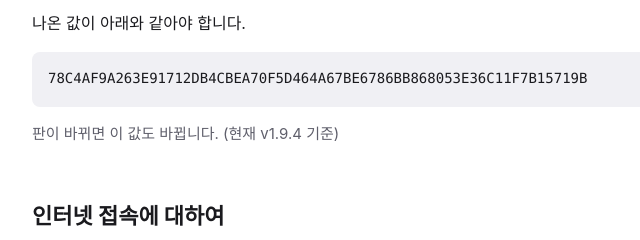
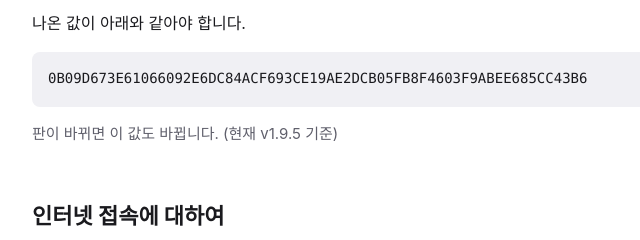
Before and after one commit to Gobong-Choi/onestepcapture, a plain HTML site: page index.html in a window 1280 px wide. Shown: the part 1737-1977 px from the top of the page, 248-888 px from the left. Drawn offline with Linux system fonts and the light colour scheme.

Commit message:
안내 페이지 갱신 (v1.9.5)

```diff
--- a/index.html
+++ b/index.html
@@ -66,7 +66,7 @@
     <p class="tag">광고, 로그인, 계정, 사용 정보 수집이 전혀 없는<br>Windows 화면 캡처 도구</p>
     <a class="dl" href="https://github.com/Gobong-Choi/onestepcapture/releases/latest/download/OneStepCapture-Setup.zip">다운로드</a>
     <p class="meta">
-      <span id="ver">v1.9.4</span> &middot; 약 74KB &middot; Windows 10 / 11<br>
+      <span id="ver">v1.9.5</span> &middot; 약 74KB &middot; Windows 10 / 11<br>
       <a href="https://github.com/Gobong-Choi/onestepcapture/releases/latest">이전 판·변경 내용 보기</a>
     </p>
   </div>
@@ -116,8 +116,8 @@
   <p>ZIP 파일이 있는 폴더에서 명령 프롬프트를 열고:</p>
   <pre><code>certutil -hashfile OneStepCapture-Setup.zip SHA256</code></pre>
   <p>나온 값이 아래와 같아야 합니다.</p>
-  <pre><code id="hash">78C4AF9A263E91712DB4CBEA70F5D464A67BE6786BB868053E36C11F7B15719B</code></pre>
-  <p class="note">판이 바뀌면 이 값도 바뀝니다. (현재 <span id="ver2">v1.9.4</span> 기준)</p>
+  <pre><code id="hash">0B09D673E61066092E6DC84ACF693CE19AE2DCB05FB8F4603F9ABEE685CC43B6</code></pre>
+  <p class="note">판이 바뀌면 이 값도 바뀝니다. (현재 <span id="ver2">v1.9.5</span> 기준)</p>
 
   <h2>인터넷 접속에 대하여</h2>
   <div class="card">
```
